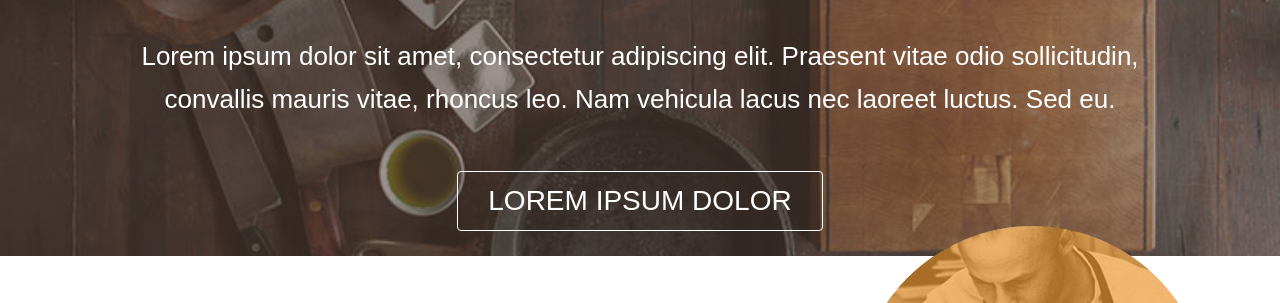
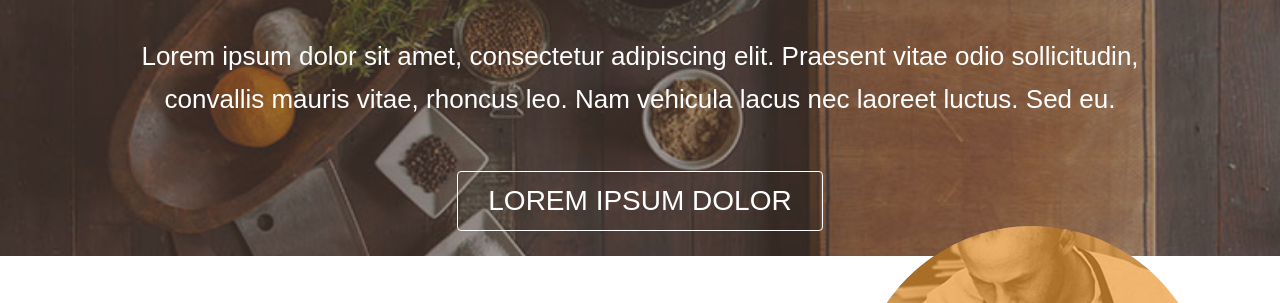
Before and after one commit to tjsantos/css, a website: page index.html in a window 1280 px wide. Shown: the part 213-516 px from the top of the page. Drawn offline with Linux system fonts and the light colour scheme.

Commit message:
align top of background image with element instead of vertical centering

```diff
--- a/stylesheet.scss
+++ b/stylesheet.scss
@@ -344,8 +344,8 @@ a {
     min-width: 100%;
     min-height: 100%;
     left: 50%;
-    top: 50%;
-    transform: translate(-50%, -50%);
+    top: 0;
+    transform: translate(-50%, 0%);
   }
   &::after {
     content: '';
```
Also changed, not shown: stylesheet.css.
